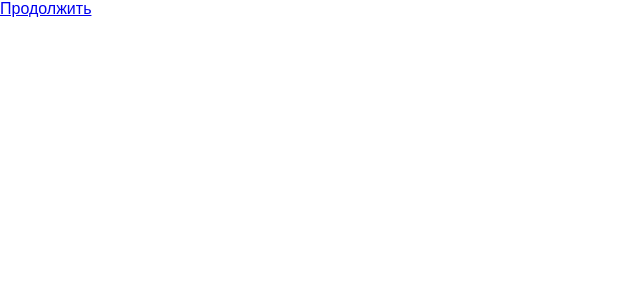
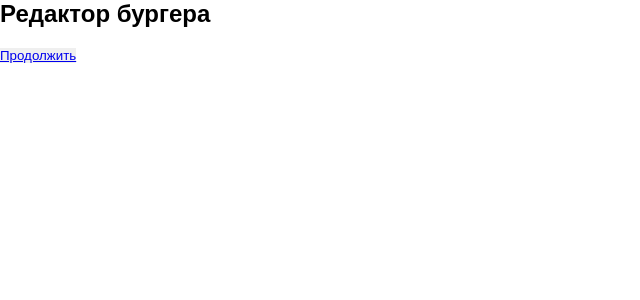
Before and after one commit to reactb0y1/codempire, a React (Create React App) app: page /edit in a window 1280 px wide. Shown: the top 300 px of the page, without its empty margins (0-640 px from the left). Built offline with nearby package versions, Linux system fonts and the light colour scheme.

Commit message:
chr Edit Создана разметка в первом приближении

```diff
--- a/src/Edit/Edit.js
+++ b/src/Edit/Edit.js
@@ -5,7 +5,27 @@ import {Link} from 'react-router-dom'
 class Edit extends Component {
     render() {
         return (
-            <Link to='/order'>Продолжить</Link>
+            <div className='EditContainer'>
+
+                <header className='EditHeader'>
+                    <h2 className="EditHeaderText">Редактор бургера</h2>
+                </header>
+
+                <sector className="EditMid">
+
+                    <main className="ingredientsContainer"></main>
+
+                    <aside className="EditPhotoContainer">
+                        <img src="" alt="" className="EditPhoto"/>
+                    </aside>
+
+                </sector>
+
+                <button>
+                    <Link to='/order'>Продолжить</Link>
+                </button>
+
+            </div>
         )
     }
 }
```
